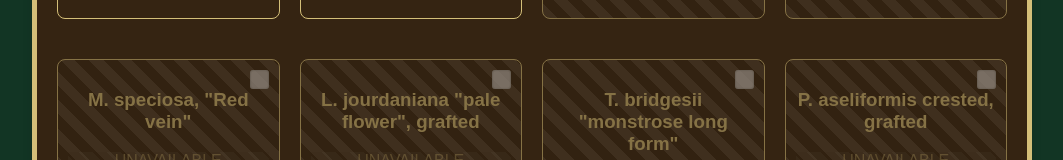
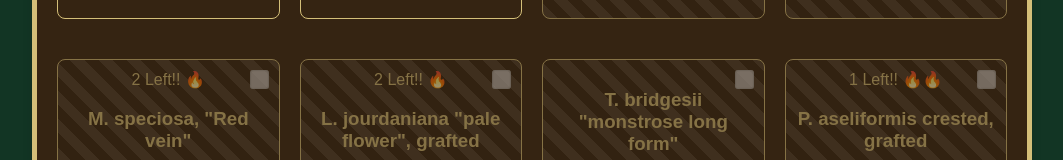
Before and after one commit to Jethro690/rasdan_react, a React (Create React App) app: page / in a window 1280 px wide. Shown: the part 2506-2666 px from the top of the page, without its empty margins (108-1171 px from the left). Built offline with nearby package versions, Linux system fonts and the light colour scheme.

Commit message:
add banners in ProductList.js

```diff
--- a/src/components/ProductList.js
+++ b/src/components/ProductList.js
@@ -26,6 +26,10 @@
             <ul id="product-list">
                 {sortedProducts.map((product, index) => (
                     <li key={index} className={`plant-box ${product.availability}`}>
+                        {/* Urgency banner */}
+                    {product.urgencyLevel === 1 && <div className="urgency-banner">1 Left!! 🔥🔥</div>}
+                    {product.urgencyLevel === 2 && <div className="urgency-banner">2 Left!! 🔥</div>}
+
                         <input
                             type="checkbox"
                             onChange={() => toggleSelection(product)}
```
Lines whose indentation alone changed are shown as unchanged.
